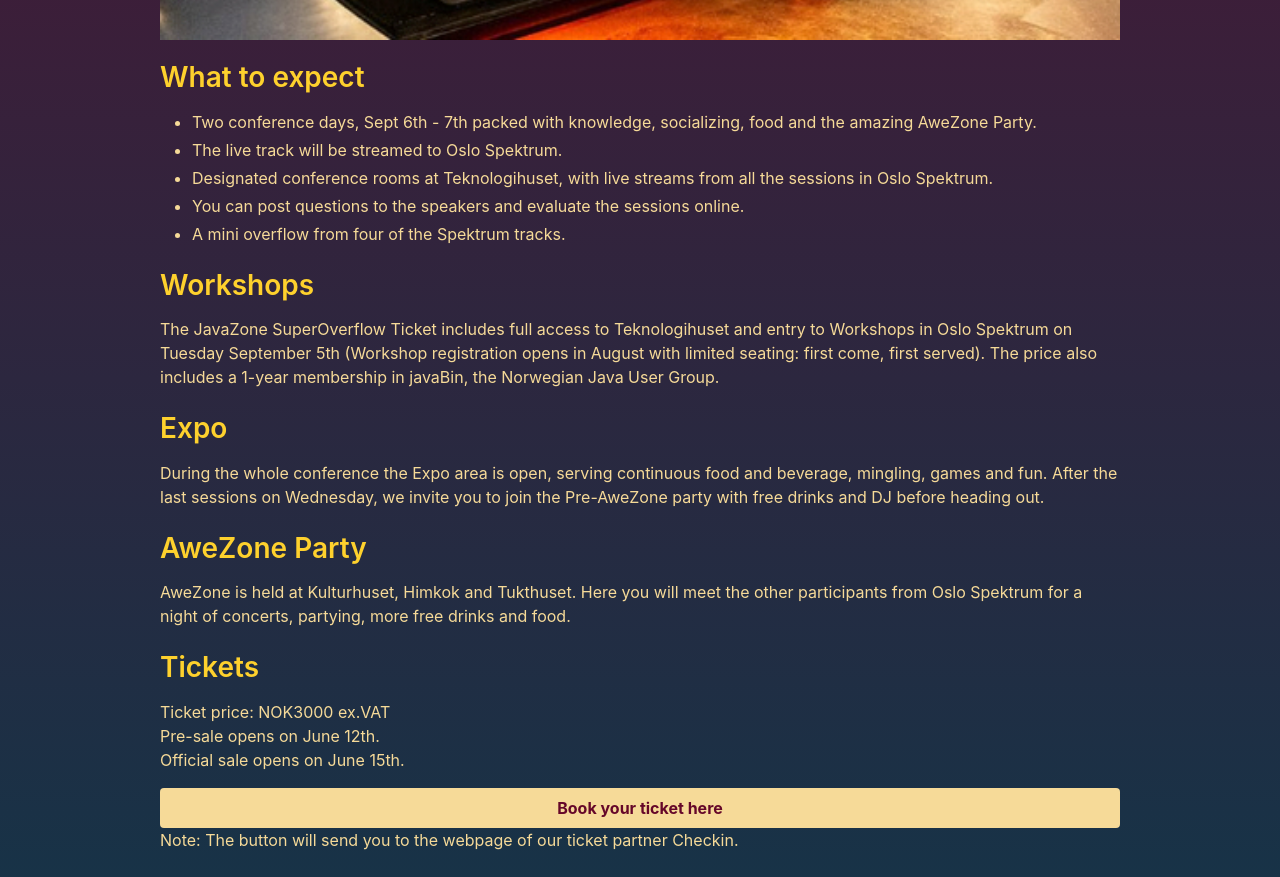
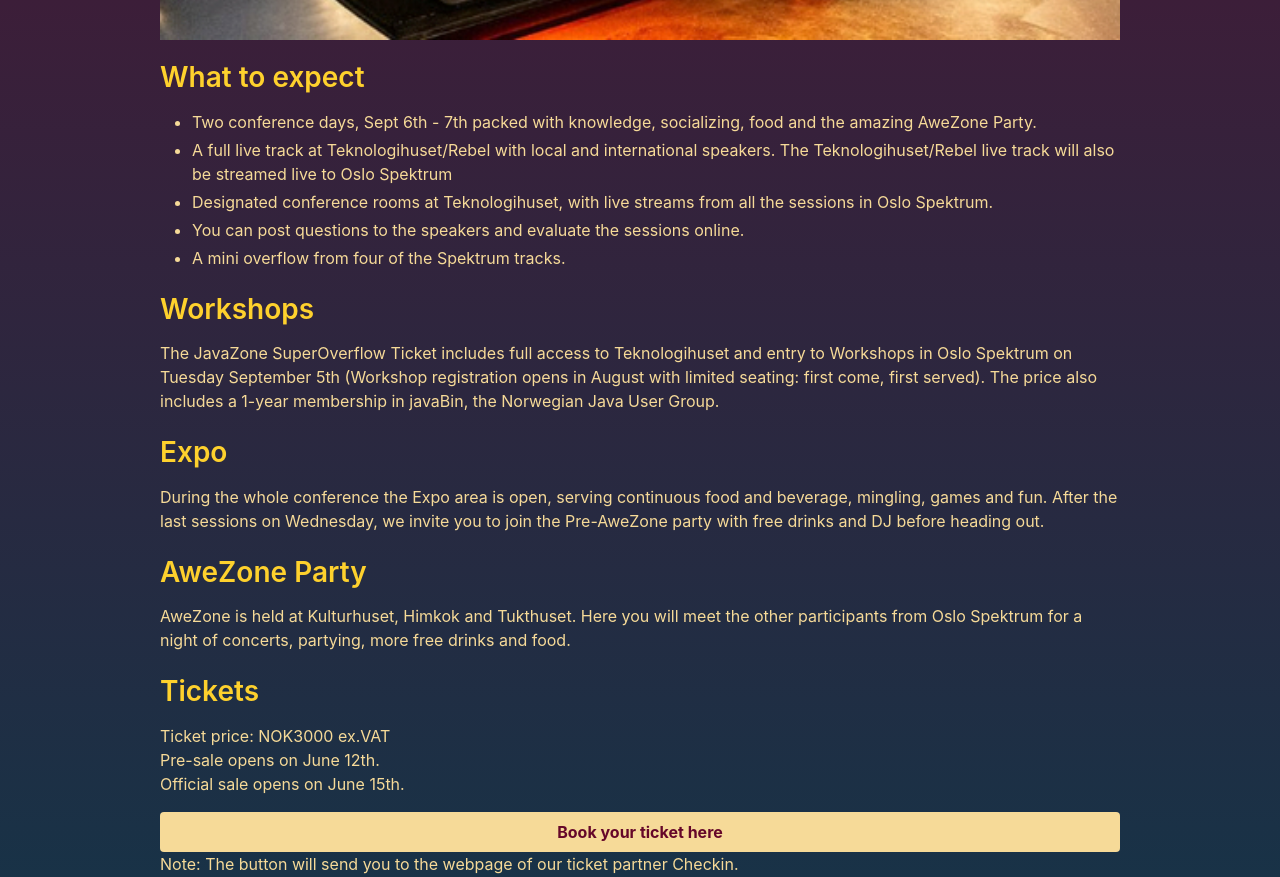
Before and after one commit to javaBin/2023.javazone.no, a Next.js app: page /superoverflow in a window 1280 px wide. Shown: the part 1000-1877 px from the top of the page. Built offline with nearby package versions, Linux system fonts and the light colour scheme.

Commit message:
Updated bullettpoint in superoverflow

```diff
--- a/app/superoverflow/page.tsx
+++ b/app/superoverflow/page.tsx
@@ -27,7 +27,7 @@ export default function SuperOverflowPage() {
         <h2>What to expect</h2>
         <ul>
           <li>Two conference days, Sept 6th - 7th packed with knowledge, socializing, food and the amazing AweZone Party.</li>
-          <li>The live track will be streamed to Oslo Spektrum.</li>
+          <li>A full live track at Teknologihuset/Rebel with local and international speakers. The Teknologihuset/Rebel live track will also be streamed live to Oslo Spektrum</li>
           <li>Designated conference rooms at Teknologihuset, with live streams from all the sessions in Oslo Spektrum.</li>
           <li>You can post questions to the speakers and evaluate the sessions online.</li>
           <li>A mini overflow from four of the Spektrum tracks.</li>
@@ -67,7 +67,7 @@ export default function SuperOverflowPage() {
         <h2>Conditions</h2>
         <p>All tickets are non-refundable after July 1st 2023, meaning that by purchasing tickets you accept that you cannot under any circumstances demand a refund for such tickets after this date. Notwithstanding the above, you will not receive a refund or be entitled to any other kind of compensation if the event, partly or as a whole, is canceled or postponed due to circumstances outside of our control, including war, strikes, natural disasters, lockdown, power failure, cyber-attacks or any other event that has to be classified as force majeure, as well as any consequences of pandemics including measures laid down by public governmental bodies or corporate policies to mitigate consequences of or health risk related to pandemics at any time.</p>
         <p>In order to make SuperOverflow a success, we need a certain number of participants. We offer tickets from June 12th exclusively to participants who have registered for the ticket waiting list.</p>
-        <p>We will refund the full ticket price if SuperOverflow is canceled because of lack of interest.</p>
+          <p>We will refund the full ticket price if SuperOverflow is canceled because of lack of interest.</p>
       </section>
 
       <section className="content is-normal">
```
